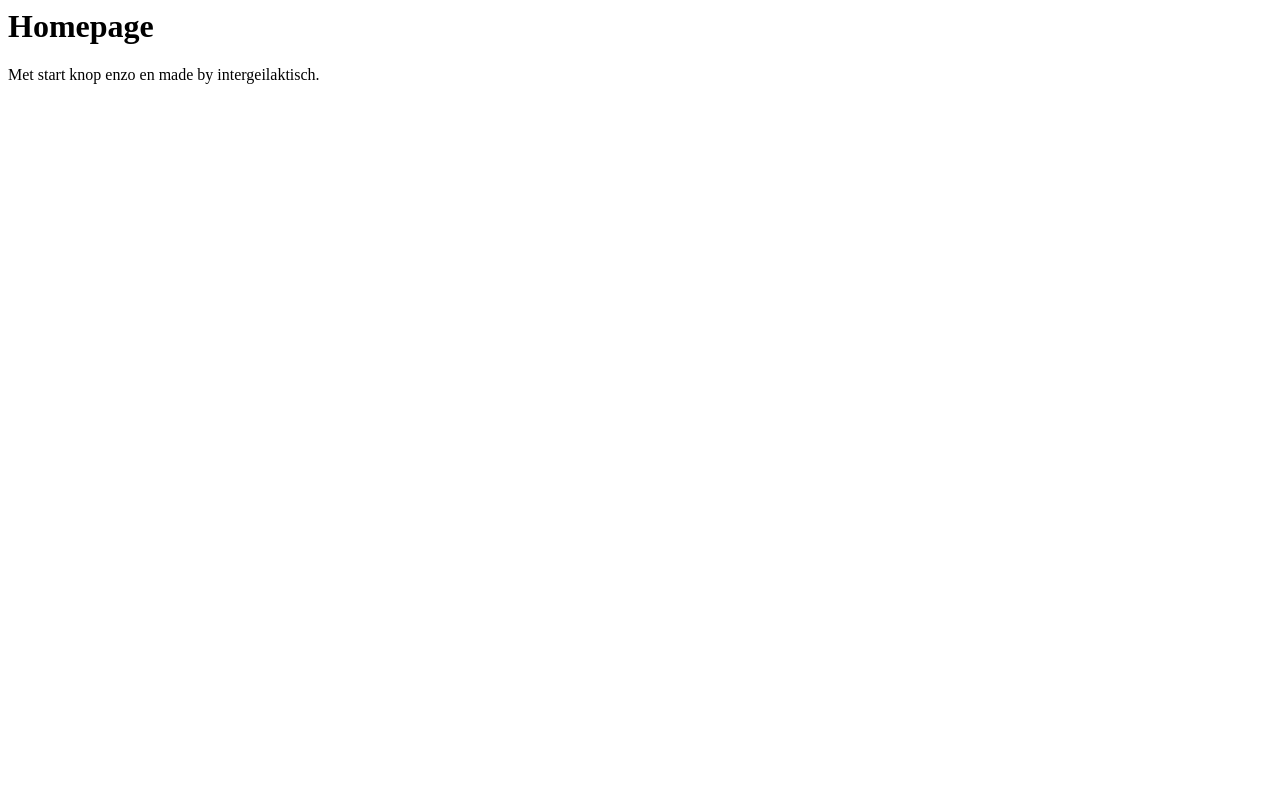
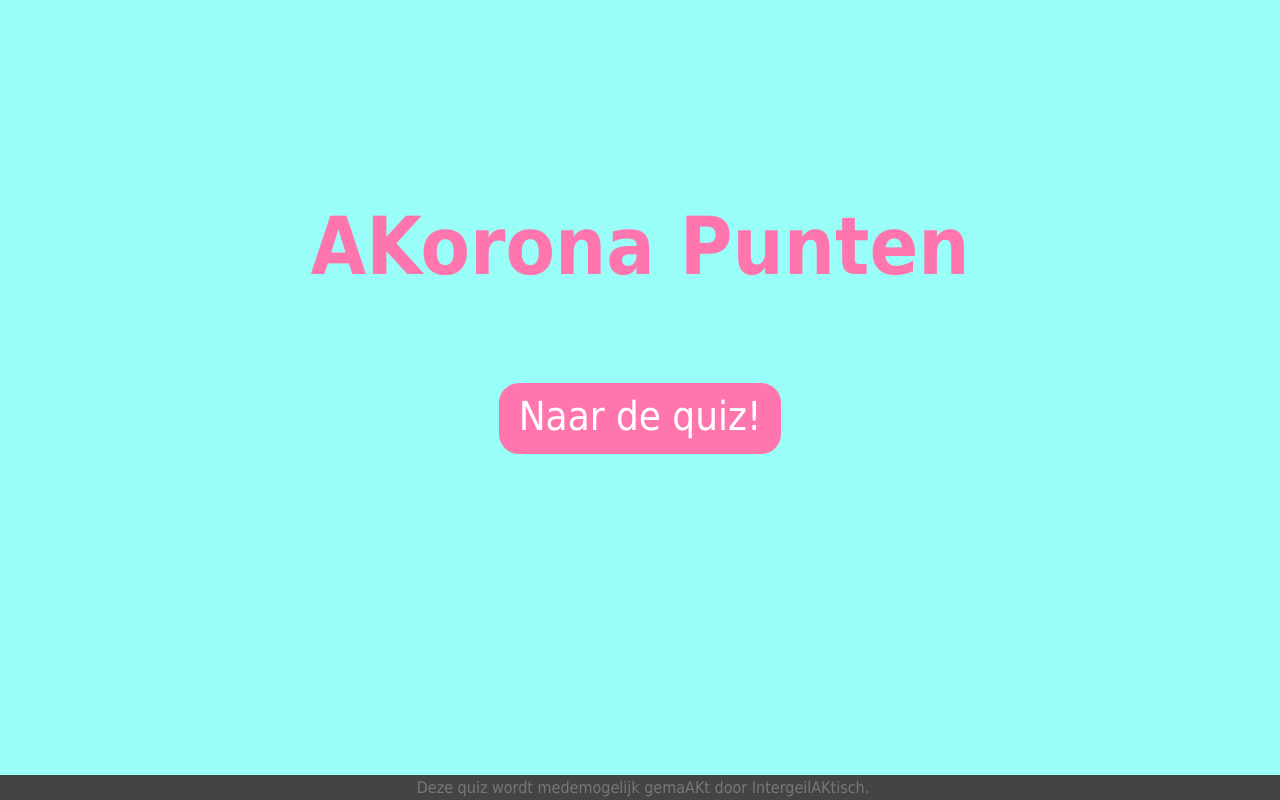
Before and after one commit to stefstef00/AKoronaPunten, a plain HTML site: page index.html in a window 1280 px wide. Drawn offline with nearby package versions, Linux system fonts and the light colour scheme.

Commit message:
First version of homepage

```diff
--- a/index.html
+++ b/index.html
@@ -3,14 +3,29 @@
 
         <script src="https://ajax.googleapis.com/ajax/libs/jquery/3.5.1/jquery.min.js"></script>
 
+        <link rel="stylesheet" type="text/css" href="resources/style/style.css">
+
     </head>
 
 
-    <body>
+    <body id="homepage">
 
-        <h1>Homepage</h1>
+        <header class="full-width text-center">
 
-        <p>Met start knop enzo en made by intergeilaktisch.</p>
+            <h1>AKorona Punten</h1>
+
+            <span class="button">Naar de quiz!</span>
+
+        </header>
+
+
+        <footer class="full-width text-center">
+
+            <span>
+                Deze quiz wordt medemogelijk gemaAKt door IntergeilAKtisch.
+            </span>
+
+        </footer>
 
     </body>
 </html>
--- /dev/null
+++ b/resources/style/style.css
@@ -0,0 +1,78 @@
+html, body {
+    padding: 0;
+    margin: 0;
+
+    background: #9afef8;
+
+    font-family: Tahoma, Geneva, sans-serif;
+
+    overflow: hidden;
+}
+
+/*
+
+Homepage specific styling.
+
+*/
+
+#homepage header h1 {
+    margin-top: 200px;
+    margin-bottom: 100px;
+
+    font-size: 80px;
+
+    color: #ff76af;
+}
+
+#homepage footer {
+    background: #444;
+    position: absolute;
+    bottom: 0;
+    padding: 3px;
+}
+
+#homepage footer span {
+    color: #777;
+}
+
+
+/*
+
+Some default misc classes to avoid code duplication.
+
+*/
+
+.button {
+    background: #ff76af;
+    padding: 10px 20px 15px 20px;
+    border-radius: 20px;
+
+    color: #FFF;
+    font-size: 40px;
+
+
+    -webkit-transition: background 0.3s;
+    transition: background 0.3s;
+}
+
+.button:hover {
+    -webkit-transition: background 0.3s;
+    transition: background 0.3s;
+    background: #ff579d;
+}
+
+
+
+/*
+
+Some common classes to avoid code duplication.
+
+*/
+
+.full-width {
+    width: 100%;
+}
+
+.text-center {
+    text-align: center;
+}
```
